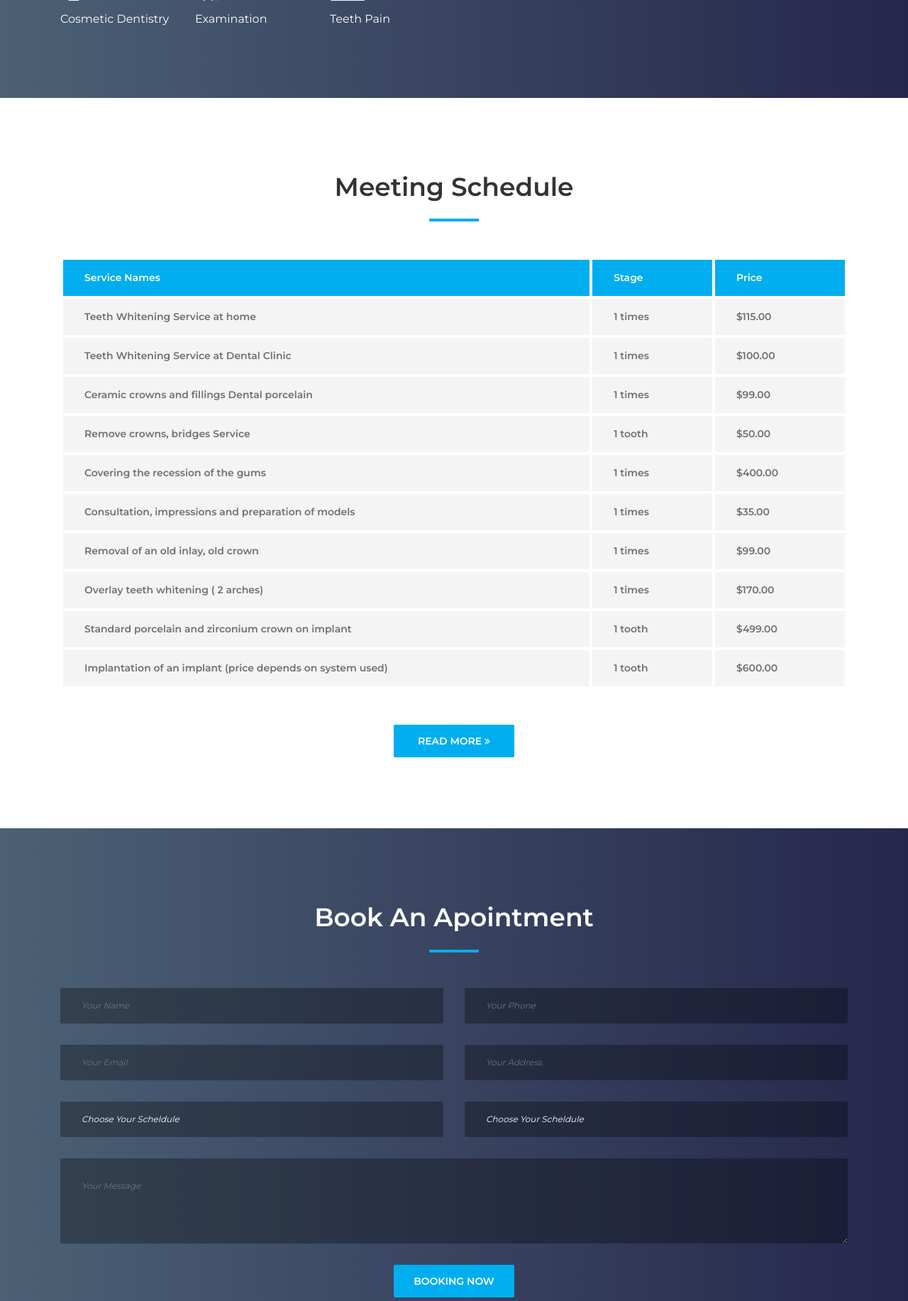
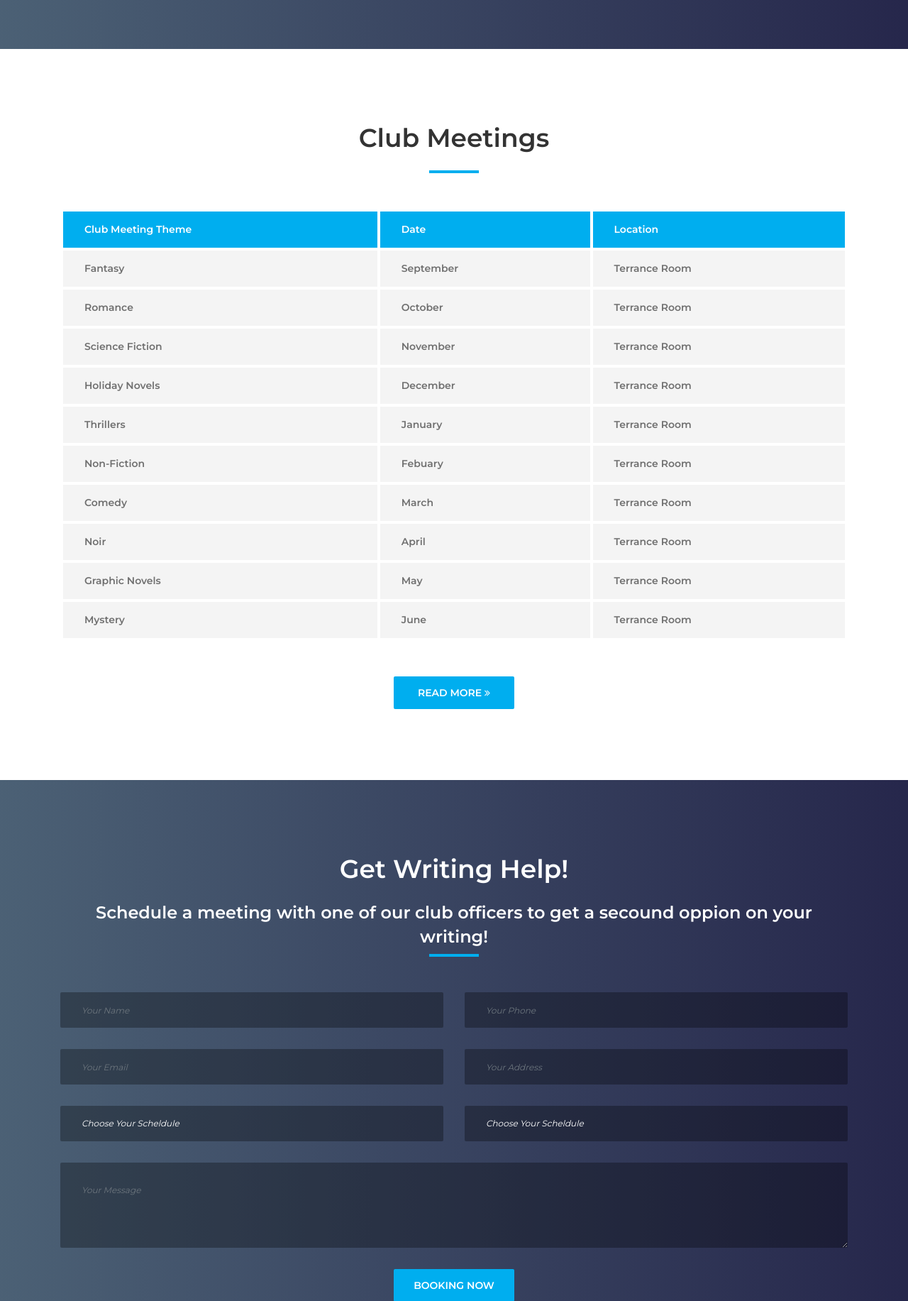
Before and after one commit to GuoweiGuan666/bookDjango, a Django app: page / in a window 1280 px wide. Shown: the part 2314-4147 px from the top of the page at 71% size. Run offline with Django 3.2, Linux system fonts and the light colour scheme; some libraries are stand-ins or nearby versions; some web fonts are replaced.

Commit message:
tweaked web contect

```diff
--- a/website/templates/home.html
+++ b/website/templates/home.html
@@ -290,58 +290,60 @@
           <div class="service-content mb-30">
             <!-- Section Heading -->
             <div class="section-heading white">
-              <h2>Background Music Recommendations</h2>
-              <div class="line"></div>
+              <h2>Enjoy our recomended Reading Background Music!</h2>
+              <h4 style="color:white;"> It changes every month, so be sure to check back in!</h4>
+              <!-- <div class="line"></div> -->
             </div>
 
             <div class="row">
-              <!-- Single Service -->
+
+              <!-- Single Service
               <div class="col-6 col-md-4">
                 <div class="single-service mb-70">
                   <img src="{% static 'website/img/core-img/s1.png' %}" alt="">
                   <h6>Teeth Whitening</h6>
                 </div>
-              </div>
+              </div> -->
 
-              <!-- Single Service -->
+              <!-- Single Service
               <div class="col-6 col-md-4">
                 <div class="single-service mb-70">
                   <img src="{% static 'website/img/core-img/s2.png' %}" alt="">
                   <h6>Missing Teeth</h6>
                 </div>
-              </div>
+              </div>  -->
 
-              <!-- Single Service -->
+              <!-- Single Service
               <div class="col-6 col-md-4">
                 <div class="single-service mb-70">
                   <img src="{% static 'website/img/core-img/s3.png' %}" alt="">
                   <h6>Teeth Whitening</h6>
                 </div>
-              </div>
+              </div> -->
 
-              <!-- Single Service -->
+              <!-- Single Service
               <div class="col-6 col-md-4">
                 <div class="single-service mb-70">
                   <img src="{% static 'website/img/core-img/s4.png' %}" alt="">
                   <h6>Cosmetic Dentistry</h6>
                 </div>
-              </div>
+              </div>  -->
 
-              <!-- Single Service -->
+              <!-- Single Service
               <div class="col-6 col-md-4">
                 <div class="single-service mb-70">
                   <img src="{% static 'website/img/core-img/s5.png' %}" alt="">
                   <h6>Examination</h6>
                 </div>
-              </div>
+              </div>   -->
 
-              <!-- Single Service -->
+              <!-- Single Service
               <div class="col-6 col-md-4">
                 <div class="single-service mb-70">
                   <img src="{% static 'website/img/core-img/s1.png' %}" alt="">
                   <h6>Teeth Pain</h6>
                 </div>
-              </div>
+              </div> -->
             </div>
           </div>
         </div>
@@ -364,7 +366,7 @@
         <!-- Section Heading -->
         <div class="col-12">
           <div class="section-heading text-center">
-            <h2>Meeting Schedule</h2>
+            <h2>Club Meetings</h2>
             <div class="line"></div>
           </div>
         </div>
@@ -376,61 +378,61 @@
             <table class="table table-borderless mb-0">
               <thead>
                 <tr>
-                  <th scope="col">Service Names</th>
-                  <th scope="col">Stage</th>
-                  <th scope="col">Price</th>
+                  <th scope="col">Club Meeting Theme</th>
+                  <th scope="col">Date</th>
+                  <th scope="col">Location</th>
                 </tr>
               </thead>
               <tbody>
                 <tr>
-                  <th scope="row">Teeth Whitening Service at home</th>
-                  <td>1 times</td>
-                  <td>$115.00</td>
+                  <th scope="row">Fantasy</th>
+                  <td>September</td>
+                  <td>Terrance Room</td>
                 </tr>
                 <tr>
-                  <th scope="row">Teeth Whitening Service at Dental Clinic</th>
-                  <td>1 times</td>
-                  <td>$100.00</td>
+                  <th scope="row">Romance</th>
+                  <td>October</td>
+                  <td>Terrance Room</td>
                 </tr>
                 <tr>
-                  <th scope="row">Ceramic crowns and fillings Dental porcelain</th>
-                  <td>1 times</td>
-                  <td>$99.00</td>
+                  <th scope="row">Science Fiction</th>
+                  <td>November</td>
+                  <td>Terrance Room</td>
                 </tr>
                 <tr>
-                  <th scope="row">Remove crowns, bridges Service</th>
-                  <td>1 tooth</td>
-                  <td>$50.00</td>
+                  <th scope="row">Holiday Novels</th>
+                  <td>December</td>
+                  <td>Terrance Room</td>
                 </tr>
                 <tr>
-                  <th scope="row">Covering the recession of the gums</th>
-                  <td>1 times</td>
-                  <td>$400.00</td>
+                  <th scope="row">Thrillers</th>
+                  <td>January</td>
+                  <td>Terrance Room</td>
                 </tr>
                 <tr>
-                  <th scope="row">Consultation, impressions and preparation of models</th>
-                  <td>1 times</td>
-                  <td>$35.00</td>
+                  <th scope="row">Non-Fiction</th>
+                  <td>Febuary</td>
+                  <td>Terrance Room</td>
                 </tr>
                 <tr>
-                  <th scope="row">Removal of an old inlay, old crown</th>
-                  <td>1 times</td>
-                  <td>$99.00</td>
+                  <th scope="row">Comedy</th>
+                  <td>March</td>
+                  <td>Terrance Room</td>
                 </tr>
                 <tr>
-                  <th scope="row">Overlay teeth whitening ( 2 arches)</th>
-                  <td>1 times</td>
-                  <td>$170.00</td>
+                  <th scope="row">Noir</th>
+                  <td>April</td>
+                  <td>Terrance Room</td>
                 </tr>
                 <tr>
-                  <th scope="row">Standard porcelain and zirconium crown on implant</th>
-                  <td>1 tooth</td>
-                  <td>$499.00</td>
+                  <th scope="row">Graphic Novels</th>
+                  <td>May</td>
+                  <td>Terrance Room</td>
                 </tr>
                 <tr>
-                  <th scope="row">Implantation of an implant (price depends on system used)</th>
-                  <td>1 tooth</td>
-                  <td>$600.00</td>
+                  <th scope="row">Mystery</th>
+                  <td>June</td>
+                  <td>Terrance Room</td>
                 </tr>
               </tbody>
             </table>
@@ -448,13 +450,14 @@
   <!-- Dento Pricing Table Area End -->
 
   <!-- Book An Oppointment Area Start -->
-  <section class="book-an-oppointment-area section-padding-100 bg-img bg-gradient-overlay jarallax clearfix" style="background-image: url('{% static 'website/img/bg-img/12.jpg' %}');">
+  <section class="book-an-oppointment-area section-padding-100 bg-img bg-gradient-overlay jarallax clearfix" style="background-image: url('{% static 'website/img/core-img/biglib6.jpg' %}');">
     <div class="container">
       <div class="row">
         <!-- Section Heading -->
         <div class="col-12">
           <div class="section-heading text-center white">
-            <h2>Book An Apointment</h2>
+            <h2>Get writing help!</h2>
+            <h4 style="color:white;"> Schedule a meeting with one of our club officers to get a secound oppion on your writing!</h4>
             <div class="line"></div>
           </div>
         </div>
@@ -532,7 +535,7 @@
         <!-- Section Heading -->
         <div class="col-12">
           <div class="section-heading text-center">
-            <h2>Our Dentist</h2>
+            <h2>Our Club Officers</h2>
             <div class="line"></div>
           </div>
         </div>
@@ -540,9 +543,9 @@
 
       <div class="row">
         <!-- Single Dentist Area -->
-        <div class="col-12 col-sm-5 col-md-4">
+        <div class="col-16 col-sm-6 col-md-3">
           <div class="single-dentist-area mb-100">
-            <img src="{% static 'website/img/bg-img/234.png' %}" alt="">
+            <img src="{% static 'website/img/bg-img/newton.png' %}" alt="">
             <!-- Dentist Content -->
             <div class="dentist-content">
               <!-- Social Info -->
@@ -553,17 +556,17 @@
               </div>
               <!-- Dentist Info -->
               <div class="dentist-info bg-gradient-overlay">
-                <h5>Yuji Itadori</h5>
-                <p>Jujutsu Kaisen</p>
+                <h5>Isaac Newton</h5>
+                <p>President</p>
               </div>
             </div>
           </div>
         </div>
 
         <!-- Single Dentist Area -->
-        <div class="col-12 col-sm-6 col-md-5">
+        <div class="col-12 col-sm-6 col-md-3">
           <div class="single-dentist-area mb-100">
-            <img src="{% static 'website/img/bg-img/123.png' %}" alt="">
+            <img src="{% static 'website/img/bg-img/dav.png' %}" alt="">
             <!-- Dentist Content -->
             <div class="dentist-content">
               <!-- Social Info -->
@@ -574,8 +577,8 @@
               </div>
               <!-- Dentist Info -->
               <div class="dentist-info bg-gradient-overlay">
-                <h5>Guowei Guan</h5>
-                <p>Dental Engineering Expert</p>
+                <h5>Galileo Galilei</h5>
+                <p>Vice President</p>
               </div>
             </div>
           </div>
@@ -584,7 +587,7 @@
         <!-- Single Dentist Area -->
         <div class="col-12 col-sm-6 col-md-3">
           <div class="single-dentist-area mb-100">
-            <img src="{% static 'website/img/bg-img/565.png' %}" alt="">
+            <img src="{% static 'website/img/bg-img/eins.png' %}" alt="">
             <!-- Dentist Content -->
             <div class="dentist-content">
               <!-- Social Info -->
@@ -595,8 +598,29 @@
               </div>
               <!-- Dentist Info -->
               <div class="dentist-info bg-gradient-overlay">
-                <h5>Dana Svitavsky</h5>
-                <p>Informational and Librarian Consultant</p>
+                <h5>Albert Einstein</h5>
+                <p>Secretary</p>
+              </div>
+            </div>
+          </div>
+        </div>
+
+                <!-- Single Dentist Area -->
+        <div class="col-12 col-sm-6 col-md-3">
+          <div class="single-dentist-area mb-100">
+            <img src="{% static 'website/img/bg-img/tesla1.png' %}" alt="">
+            <!-- Dentist Content -->
+            <div class="dentist-content">
+              <!-- Social Info -->
+              <div class="dentist-social-info">
+                <a href="#"><i class="fa fa-facebook"></i></a>
+                <a href="#"><i class="fa fa-twitter"></i></a>
+                <a href="#"><i class="fa fa-google-plus"></i></a>
+              </div>
+              <!-- Dentist Info -->
+              <div class="dentist-info bg-gradient-overlay">
+                <h5>Nikola Tesla</h5>
+                <p>Treasurer</p>
               </div>
             </div>
           </div>
@@ -607,7 +631,7 @@
   <!-- ***** Dento Dentist Area End ***** -->
 
   <!-- ***** Testimonials Area Start ***** -->
-  <section class="testimonials-area section-padding-100 bg-img bg-gradient-overlay jarallax clearfix" style="background-image: url('{% static 'website/img/bg-img/7.jpg' %}');">
+  <section class="testimonials-area section-padding-100 bg-img bg-gradient-overlay jarallax clearfix" style="background-image: url('{% static 'website/img/bg-img/booksun.jpg' %}');">
     <div class="container">
       <div class="row">
         <div class="col-12">
@@ -617,9 +641,23 @@
             <div class="single-testimonial-slide d-flex align-items-center">
               <!-- Thumbnail -->
               <div class="testimonial-thumb">
-                <img src="{% static 'website/img/bg-img/8.jpg' %}" alt="">
+                <img src="{% static 'website/img/bg-img/iguana.jpg' %}" alt="">
               </div>
               <!-- Content -->
+              <div class="testimonial-content">
+                <h5>“I graduated last year and this club is the thing I miss most! It was a great way to make friends, read great books, and get help writing my novel!”</h5>
+                <h6>Arron Ramsey</h6>
+                <p>Boolean club alumni</p>
+              </div>
+            </div>
+
+            <!-- Single Testimonials Slide
+            <div class="single-testimonial-slide d-flex align-items-center">
+              <!-- Thumbnail
+              <div class="testimonial-thumb">
+                <img src="{% static 'website/img/bg-img/.jpg' %}" alt="">
+              </div>
+              <!-- Content -
               <div class="testimonial-content">
                 <h5>“I'd been avoiding the dentist for years due to bad experiences. A reminder SMS is sent the working day beforehand. I also had a call confirming appointment. I have been a patient ever since. My dentist is very reassuring and
                   very helpful. Excellent treatment and advice.”</h5>
@@ -627,36 +665,21 @@
                 <p>Dental Patient</p>
               </div>
             </div>
-
-            <!-- Single Testimonials Slide -->
+                -->
+            <!-- Single Testimonials Slide
             <div class="single-testimonial-slide d-flex align-items-center">
-              <!-- Thumbnail -->
+              <!-- Thumbnail
               <div class="testimonial-thumb">
                 <img src="{% static 'website/img/bg-img/8.jpg' %}" alt="">
               </div>
-              <!-- Content -->
+              <!-- Content
               <div class="testimonial-content">
                 <h5>“I'd been avoiding the dentist for years due to bad experiences. A reminder SMS is sent the working day beforehand. I also had a call confirming appointment. I have been a patient ever since. My dentist is very reassuring and
                   very helpful. Excellent treatment and advice.”</h5>
                 <h6>Arron Ramsey</h6>
                 <p>Dental Patient</p>
               </div>
-            </div>
-
-            <!-- Single Testimonials Slide -->
-            <div class="single-testimonial-slide d-flex align-items-center">
-              <!-- Thumbnail -->
-              <div class="testimonial-thumb">
-                <img src="{% static 'website/img/bg-img/8.jpg' %}" alt="">
-              </div>
-              <!-- Content -->
-              <div class="testimonial-content">
-                <h5>“I'd been avoiding the dentist for years due to bad experiences. A reminder SMS is sent the working day beforehand. I also had a call confirming appointment. I have been a patient ever since. My dentist is very reassuring and
-                  very helpful. Excellent treatment and advice.”</h5>
-                <h6>Arron Ramsey</h6>
-                <p>Dental Patient</p>
-              </div>
-            </div>
+            </div>-->
           </div>
         </div>
       </div>
@@ -664,11 +687,11 @@
   </section>
   <!-- ***** Testimonials Area End ***** -->
 
-  <!-- ***** Blog Area Start ***** -->
+  <!-- ***** Blog Area Start *****
   <section class="dento-blog-area section-padding-100-0 clearfix">
     <div class="container">
       <div class="row">
-        <!-- Section Heading -->
+        <!-- Section Heading
         <div class="col-12">
           <div class="section-heading text-center">
             <h2>The Latest News</h2>
@@ -678,13 +701,13 @@
       </div>
 
       <div class="row">
-        <!-- Single Blog Item -->
+        <!-- Single Blog Item
         <div class="col-12 col-md-6 col-lg-4">
           <div class="single-blog-item mb-100">
             <a href="./blog-details.html">
               <img src="{% static 'website/img/bg-img/4.jpg' %}" alt="">
             </a>
-            <!-- Blog Content -->
+            <!-- Blog Content
             <div class="blog-content">
               <a href="./blog-details.html" class="post-title">How your mouth bacteria can harm your lungs</a>
               <p>Donec tempor, lorem et euismod eleifend, est lectus laoreet ante, sed accusan justo diam ...</p>
@@ -696,13 +719,13 @@
           </div>
         </div>
 
-        <!-- Single Blog Item -->
+        <!-- Single Blog Item
         <div class="col-12 col-md-6 col-lg-4">
           <div class="single-blog-item mb-100">
             <a href="./blog-details.html">
               <img src="{% static 'website/img/bg-img/5.jpg' %}" alt="">
             </a>
-            <!-- Blog Content -->
+            <!-- Blog Content
             <div class="blog-content">
               <a href="./blog-details.html" class="post-title">What is the best kind of toothpaste to use?</a>
               <p>Donec tempor, lorem et euismod eleifend, est lectus laoreet ante, sed accusan justo diam ...</p>
@@ -714,13 +737,13 @@
           </div>
         </div>
 
-        <!-- Single Blog Item -->
+        <!-- Single Blog Item
         <div class="col-12 col-md-6 col-lg-4">
           <div class="single-blog-item mb-100">
             <a href="./blog-details.html">
               <img src="{% static 'website/img/bg-img/6.jpg' %}" alt="">
             </a>
-            <!-- Blog Content -->
+            <!-- Blog Content
             <div class="blog-content">
               <a href="./blog-details.html" class="post-title">Why you should avoid sipping your drinks</a>
               <p>Donec tempor, lorem et euismod eleifend, est lectus laoreet ante, sed accusan justo diam ...</p>
@@ -737,29 +760,29 @@
   <!-- ***** Blog Area End ***** -->
 
   <!-- ***** Footer Area Start ***** -->
-  <footer class="footer-area bg-img bg-gradient-overlay" style="background-image: url({% static 'website/img/bg-img/3.jpg' %});">
+  <footer class="footer-area bg-img bg-gradient-overlay" style="background-image: url({% static 'website/img/bg-img/lawlib.jpg' %});">
     <div class="container">
       <div class="row">
         <!-- Single Footer Widget -->
         <div class="col-12 col-sm-6 col-lg-4">
           <div class="single-footer-widget">
             <a href="./index.html" class="d-block mb-4"><img src="./img/core-img/logo.png" alt=""></a>
-            <p>Etiam sutor risus, dapibus act elefend katen, lacinia sitamet denim. Mauris sagittis kansa interdum dignissim.</p>
+            <p>Boolean Book Club is a non-profit organisation.</p>
             <div class="footer-contact">
-              <p><i class="icon_pin"></i> 28 Jackson Street, Chicago, 7788569 USA</p>
-              <p><i class="icon_phone"></i> +84. 2252. 2250. 122</p>
-              <p><i class="icon_mail"></i> info.dento@gmail.com</p>
+              <p><i class="icon_pin"></i> UBC Library, Vancouver Campus, 1961 East Mall Vancouver, BC Canada V6T 1Z1</p>
+              <p><i class="icon_phone"></i> +1 6047106416</p>
+              <p><i class="icon_mail"></i> guanguowei2021@gmail.com</p>
             </div>
           </div>
         </div>
 
-        <!-- Single Footer Widget -->
+        <!-- Single Footer Widget
         <div class="col-12 col-sm-6 col-lg">
           <div class="single-footer-widget">
             <!-- Widget Title -->
             <h5 class="widget-title">Opening Hours</h5>
 
-            <!-- Opening Hours -->
+            <!-- Opening Hours
             <ul class="opening-hours">
               <li><span>Mon-Wed</span> <span>8.00-18.00</span></li>
               <li><span>Thu-Fri</span> <span>8.00-17.00</span></li>
@@ -780,15 +803,15 @@
             <nav>
               <ul class="quick-links">
                 <li><a href="#">About</a></li>
-                <li><a href="#">FAQs</a></li>
                 <li><a href="#">Contact</a></li>
-                <li><a href="#">Policy</a></li>
-                <li><a href="#">News</a></li>
-                <li><a href="#">Advisors</a></li>
-                <li><a href="#">Careers</a></li>
-                <li><a href="#">Dentist</a></li>
+                <li><a href="#">Fantasy List</a></li>
+                <li><a href="#">Mystery List</a></li>
+                <li><a href="#">Sci-Fi List</a></li>
+                <li><a href="#">Comedy List</a></li>
+                <!--<li><a href="#">Careers</a></li>
+                 <li><a href="#">Dentist</a></li>
                 <li><a href="#">Services</a></li>
-                <li><a href="#">Legals</a></li>
+                <li><a href="#">Legals</a></li>-->
               </ul>
             </nav>
           </div>
@@ -800,7 +823,7 @@
             <!-- Widget Title -->
             <h5 class="widget-title">Newsletter</h5>
 
-            <p>We will send out weekly newest article and some great offers</p>
+            <p>We send out monthly newsletters!</p>
             <!-- Newsletter Form -->
             <div class="footer-newsletter-form">
               <form action="#" method="post">
```
Also changed, not shown: static/website/img/bg-img/dav.png (added), static/website/img/bg-img/dob1.png (added), static/website/img/bg-img/eins.png (added), static/website/img/bg-img/iguana.jpg (added), static/website/img/bg-img/newton.png (added), static/website/img/bg-img/tesla1.png (added), static/website/img/core-img/biglib6.jpg (added), 2 other files.
